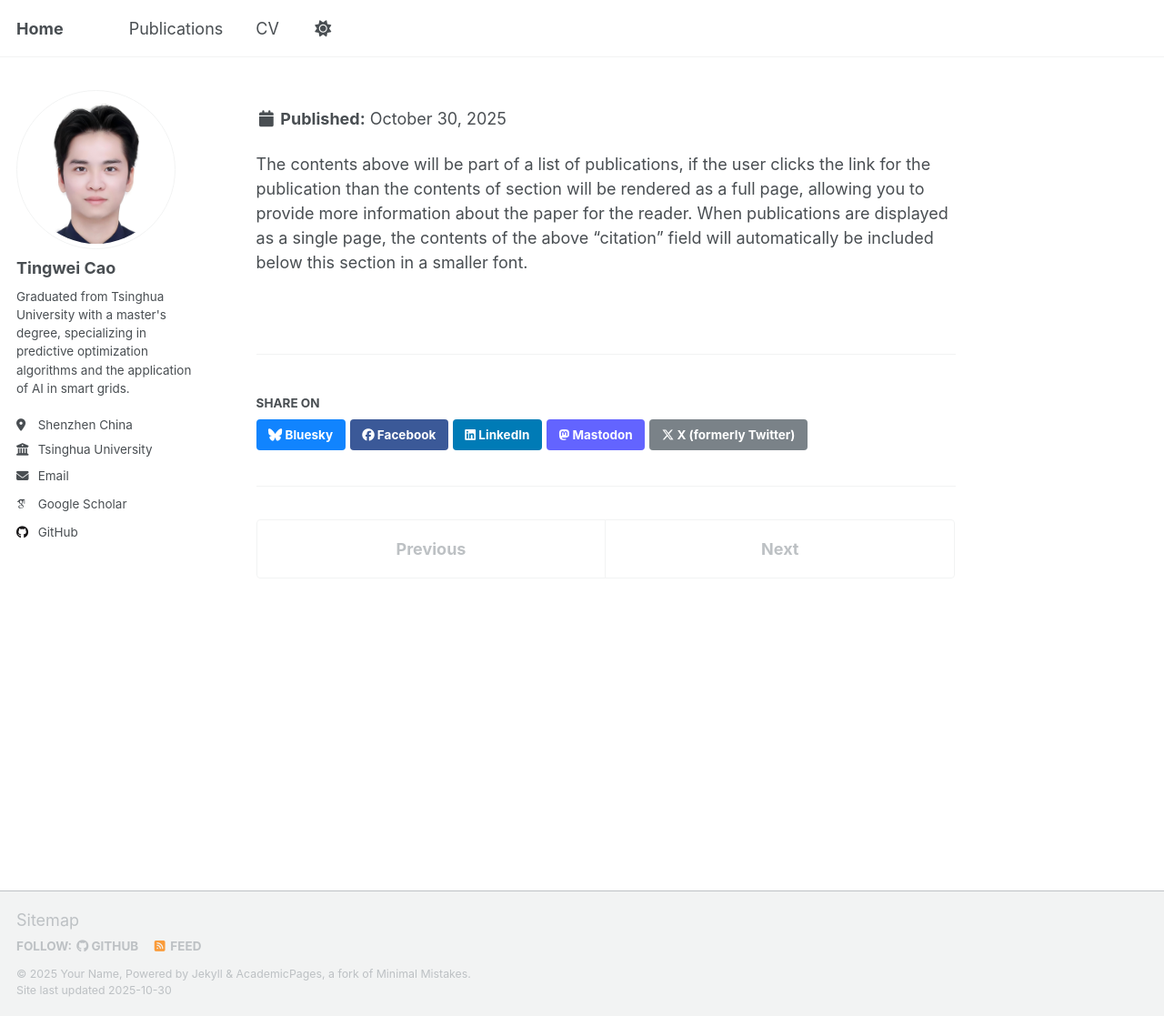
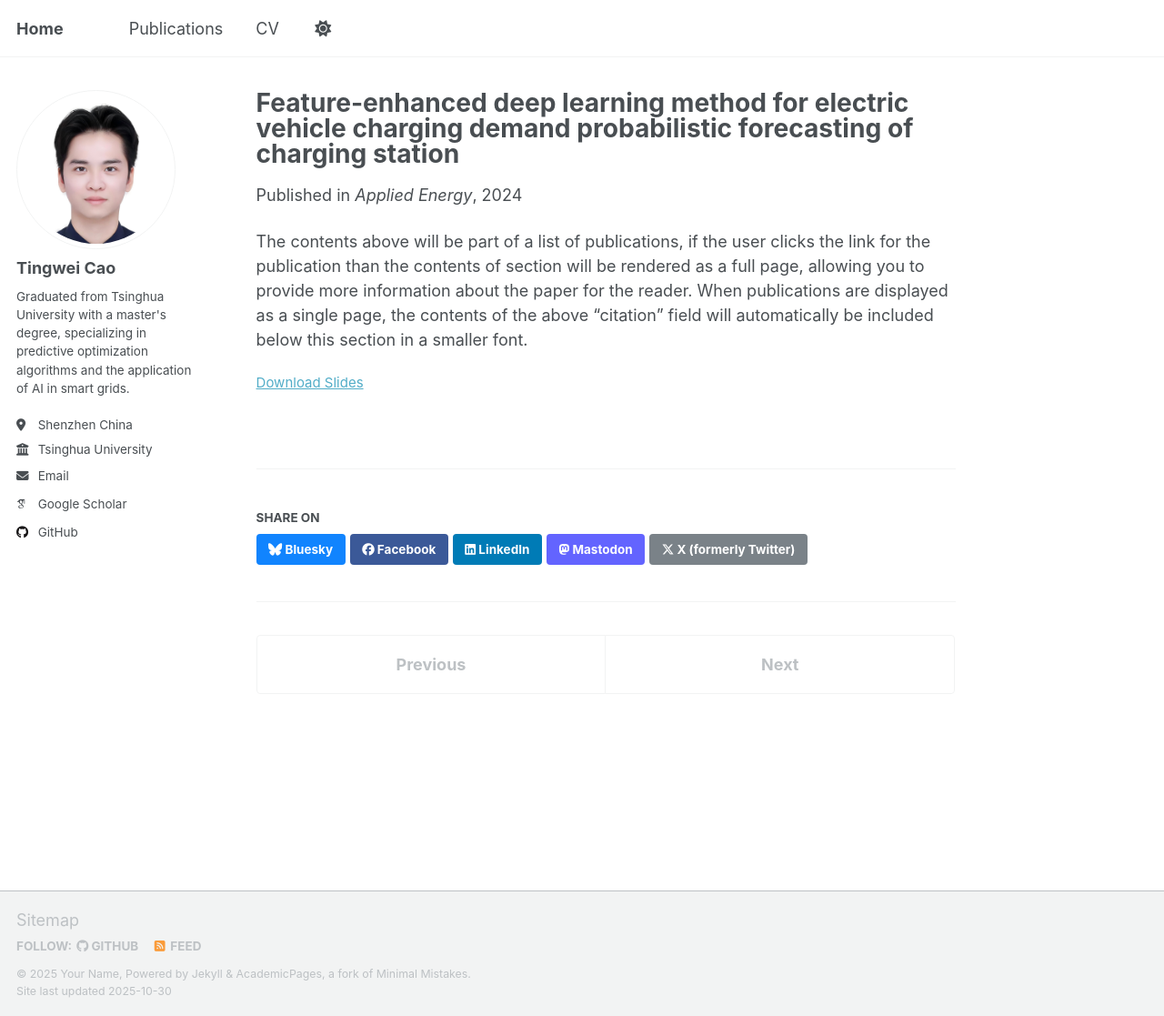
Before and after one commit to tingweicao/tingweicao.github.io, a Jekyll site: the page built from _publications/Feature-enhanced deep learning method for electric vehicle charging demand probabilistic forecasting of charging station.md, in a window 1280 px wide and 1117 px high. Shown: the whole window at 91% size. Built offline with Jekyll 4.4.1, drawn with Linux system fonts in a browser that asks for light colours; some web fonts are replaced; a script that is not in the unit is left out.

Commit message:
Update Feature-enhanced deep learning method for electric vehicle charging demand probabilistic forecasting of charging station.md

```diff
--- a/_publications/Feature-enhanced deep learning method for electric vehicle charging demand probabilistic forecasting of charging station.md
+++ b/_publications/Feature-enhanced deep learning method for electric vehicle charging demand probabilistic forecasting of charging station.md
@@ -5,7 +5,7 @@ category: manuscripts
 permalink: /publication/Feature-enhanced deep learning method for electric vehicle charging demand probabilistic forecasting of charging station
 excerpt: 'This paper is about the number 3. The number 4 is left for future work.'
 date: 2024-10-01
-venue: **Applied Energy**
+venue: 'Applied Energy'
 slidesurl: 'https://academicpages.github.io/files/slides3.pdf'
 paperurl: 'https://academicpages.github.io/files/paper3.pdf'
 ---
```
